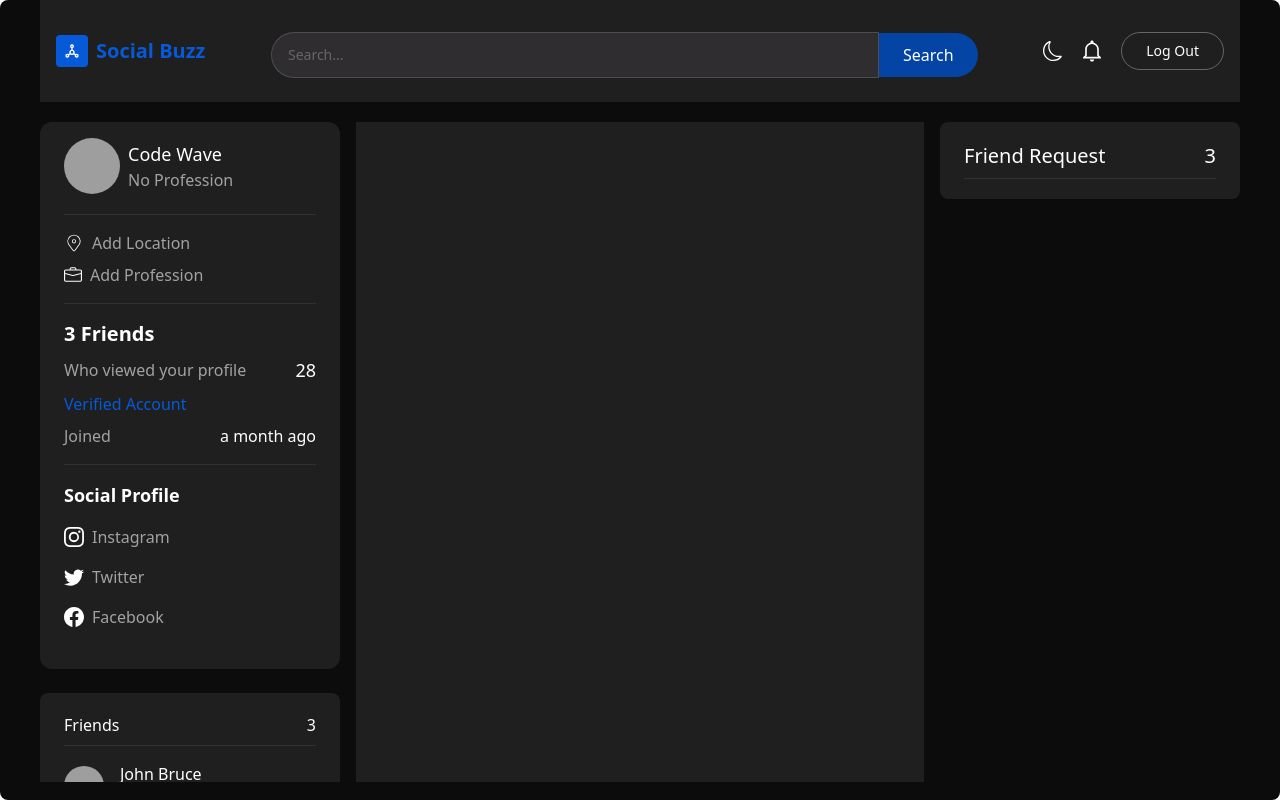
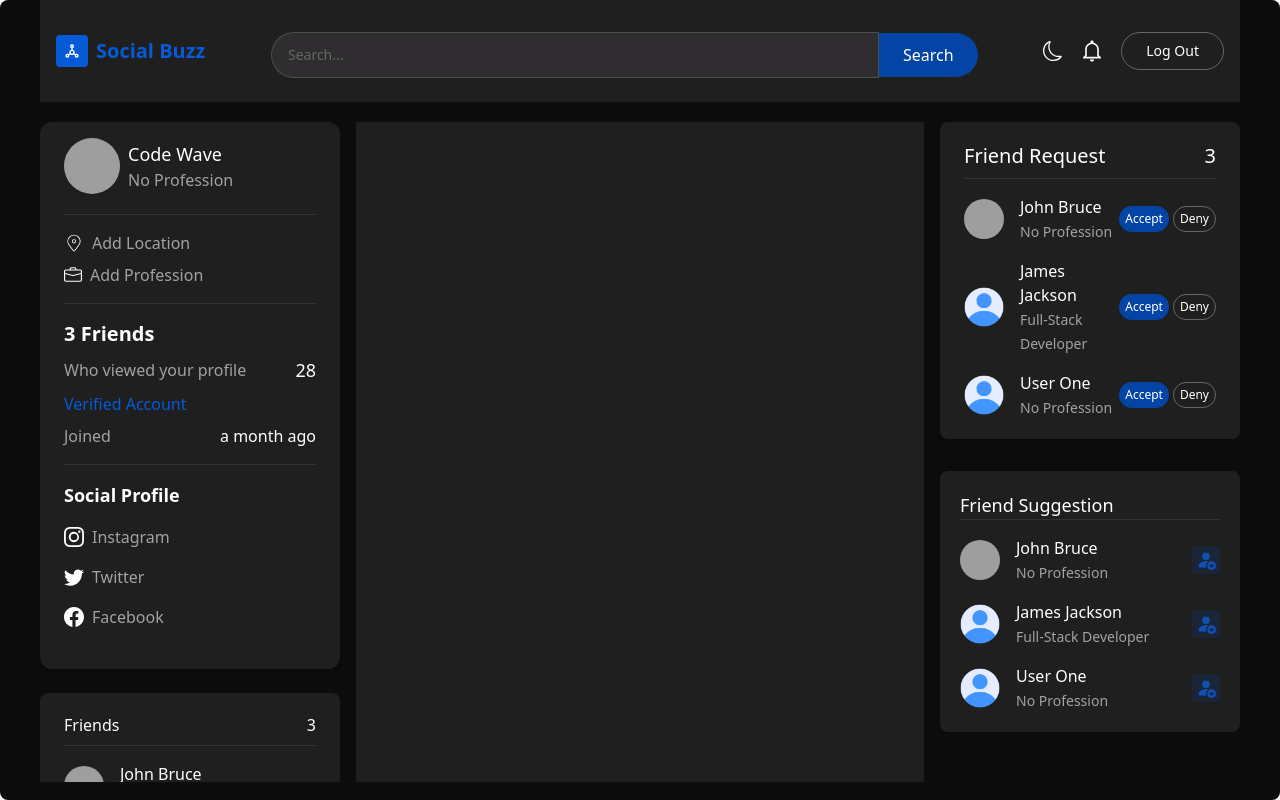
Before and after one commit to HamzaNaeem-404/socialmedia-mern, a React (Create React App) app: page / in a window 1280 px wide. Built offline with nearby package versions, Linux system fonts and the light colour scheme; grey boxes are pictures that could not be loaded; some icons are missing.

Commit message:
<Friend Request and Suggestion/>

```diff
--- a/src/pages/Home.jsx
+++ b/src/pages/Home.jsx
@@ -3,12 +3,16 @@ import { useSelector } from 'react-redux'
 import TopBar from '../components/TopBar'
 import ProfileCard from '../components/ProfileCard'
 import FriendsCard from '../components/FriendsCard'
-import { friends } from '../assets/data'
+import { suggest, requests } from '../assets/data'
+import { Link } from 'react-router-dom'
+import { NoProfile } from '../assets'
+import CustomButton from '../components/CustomButton'
+import { BsPersonFillAdd } from 'react-icons/bs'
 
 const Home = () => {
   const {user}=useSelector(state=>state.user);
-  const [friendRequest, setFriendRequst] = useState(friends);
-  const [suggestedFriends, setSuggestedFriends] = useState(friends);
+  const [friendRequest, setFriendRequst] = useState(requests);
+  const [suggestedFriends, setSuggestedFriends] = useState(suggest);
 
   return (
     <div className='home w-full px-0 lg:px-10 pb-20 2xl:px-40 bg-bgColor lg:rounded-lg h-screen overflow-hidden'>
@@ -33,9 +37,83 @@ const Home = () => {
               <span>Friend Request</span>
               <span>{friendRequest?.length}</span>
             </div>
+
+            <div className='w-full flex flex-col gap-4 pt-4'>
+              {
+                friendRequest?.map(({_id, requestFrom: from})=> (
+                  <div key={_id} className='flex items-center justify-between'>
+                    <Link to={"/profile/"+from._id}
+                    className='w-full flex gap-4 items-center cursor-pointer'>
+
+                    <img
+                      src={from?.profileUrl ?? NoProfile}
+                      alt={from?.firstName}
+                       className='w-10 h-10 object-cover rounded-full'
+                    />
+
+                    <div className='flex-1'>
+                      <p className='text-base font-medium text-ascent-1'>
+                        {from?.firstName} {from?.lastName}
+                      </p>
+                      <span className='text-sm text-ascent-2'>
+                        {from?.profession ?? "No Profession"}
+                      </span>
+                    </div>
+                    </Link>
+
+                    <div className='flex gap-1'>
+                      <CustomButton
+                       title="Accept"
+                        containerStyles='bg-[#0444a4] text-xs text-white px-1.5 py-1 rounded-full'
+                      />
+                      <CustomButton
+                       title="Deny"
+                        containerStyles='border border-[#666] text-xs text-ascent-1 px-1.5 py-1 rounded-full'
+                      />
+                    </div>
+                  </div>
+                ))
+              }
+            </div>
             </div>
           {/* SUGGESTED FRIENDS */}
-          <div></div>
+          <div className='w-full bg-primary shadow-sm rounded-lg px-5 py-5'>
+            <div className='flex items-center justify-between text-lg text-ascent-1 border-b border-[#66666645]'>
+              <span>Friend Suggestion</span>
+            </div>
+            <div className='w-full flex flex-col gap-4 pt-4'>
+                {
+                  suggestedFriends?.map((friend)=>(
+                    <div className='flex items-center justify-between' key={friend._id}>
+                        <Link to={"/profile/"+friend?._id} key={friend?._id}
+                        className='w-full flex gap-4 items-center cursor-pointer'>
+
+                        <img
+                         src={friend?.profileUrl ?? NoProfile}
+                         alt={friend?.firstName}
+                         className='w-10 h-10 object-cover rounded-full'
+                        />
+
+                        <div className='fllex-1'>
+                          <p className='text-base font-medium text-ascent-1'>
+                            {friend?.firstName} {friend?.lastName}
+                          </p>
+                          <span className='text-sm text-ascent-2'>
+                            {friend?.profession ?? "No Profession"}
+                          </span>
+                        </div>
+                        </Link>
+                        <div className='flex gap-1'>
+                          <button className='bg-[#0444a430] text-sm text-white p-1 rounded'
+                          onClick={()=>{}}>
+                            <BsPersonFillAdd size={20} className='text-[#0f52b6]'/>
+                          </button>
+                        </div>
+                    </div>
+                  ))
+                }
+            </div>
+          </div>
         </div>
       </div>
     </div>
```
